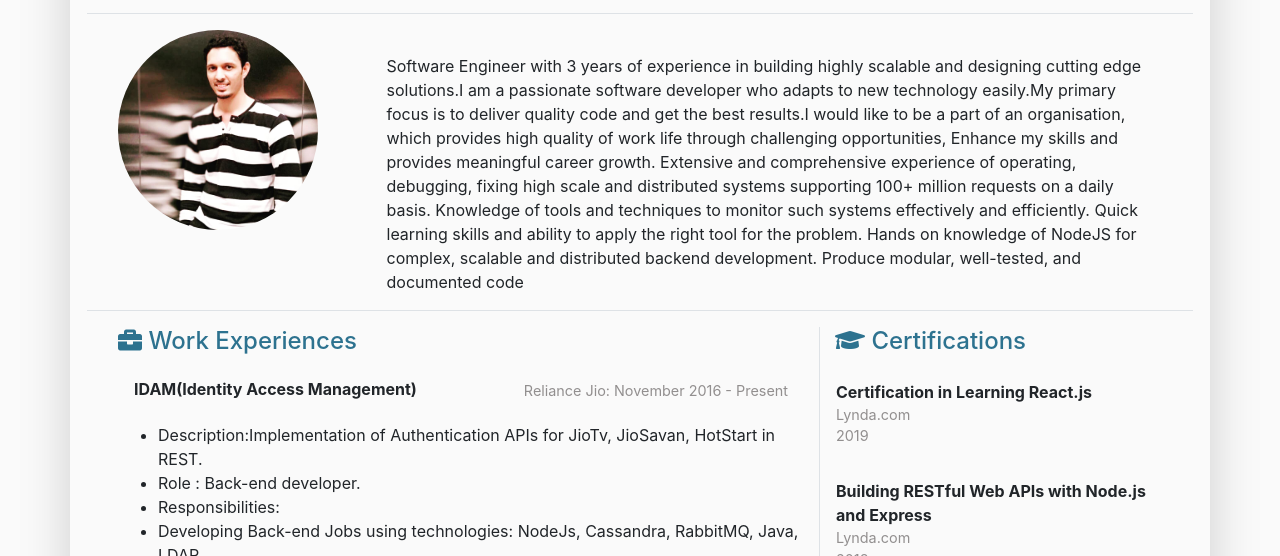
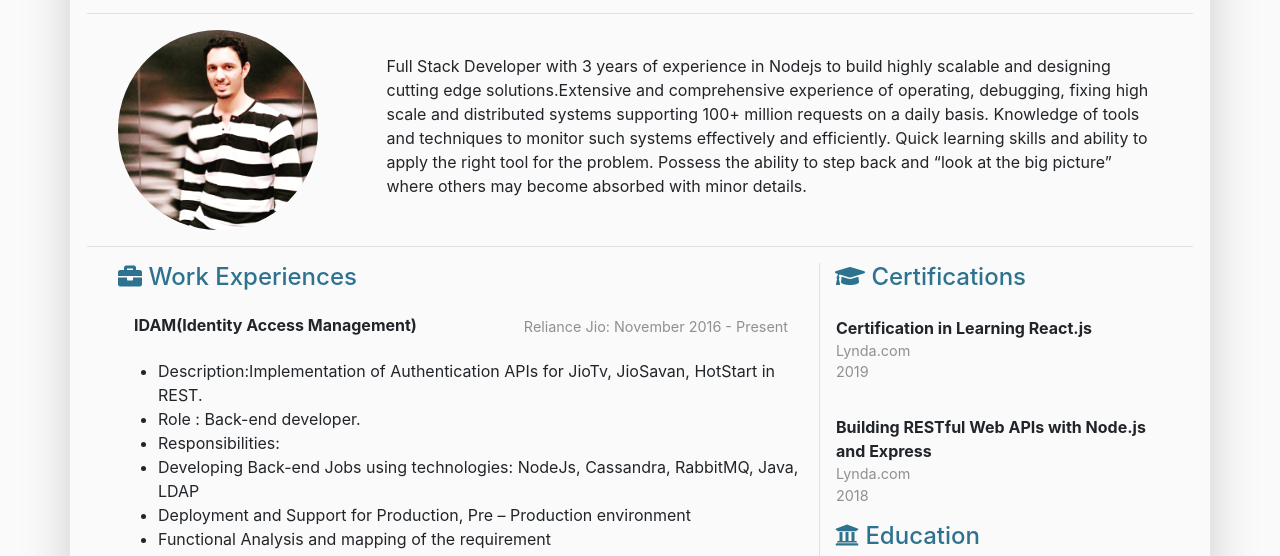
Before and after one commit to noumankhatib/noumankhatib.github.io, a plain HTML site: page index.html in a window 1280 px wide. Shown: the part 187-743 px from the top of the page. Drawn offline with nearby package versions, Linux system fonts and the light colour scheme.

Commit message:
Update index.html
added new details in summary

```diff
--- a/index.html
+++ b/index.html
@@ -49,13 +49,8 @@
             </div>
             <div class="col-md-9 resume-long-summary">
                 <span>
-Software Engineer with 3 years of experience in building highly scalable and designing cutting edge solutions.I am a passionate software developer who adapts to new technology easily.My primary focus is to deliver quality code
-and get the best results.I would like to be a part of an organisation, which provides high quality of work life through
-challenging opportunities, Enhance my skills and provides meaningful career growth.
-Extensive and comprehensive experience of operating, debugging, fixing high scale and distributed systems supporting 100+ million requests on a daily basis.
-			Knowledge of tools and techniques to monitor such systems effectively and efficiently.
-			Quick learning skills and ability to apply the right tool for the problem. Hands on knowledge of NodeJS for complex, scalable and distributed backend development.
-			Produce modular, well-tested, and documented code
+			Full Stack Developer with 3 years of experience in Nodejs to build highly scalable and designing cutting edge solutions.Extensive and comprehensive experience of operating, debugging, fixing high scale and distributed systems supporting 100+ million requests on a daily basis. Knowledge of tools and techniques to monitor such systems effectively and efficiently. Quick learning skills and ability to apply the right tool for the problem.
+			Possess the ability to step back and “look at the big picture” where others may become absorbed with minor details.
 
                 </span>
             </div>
```
